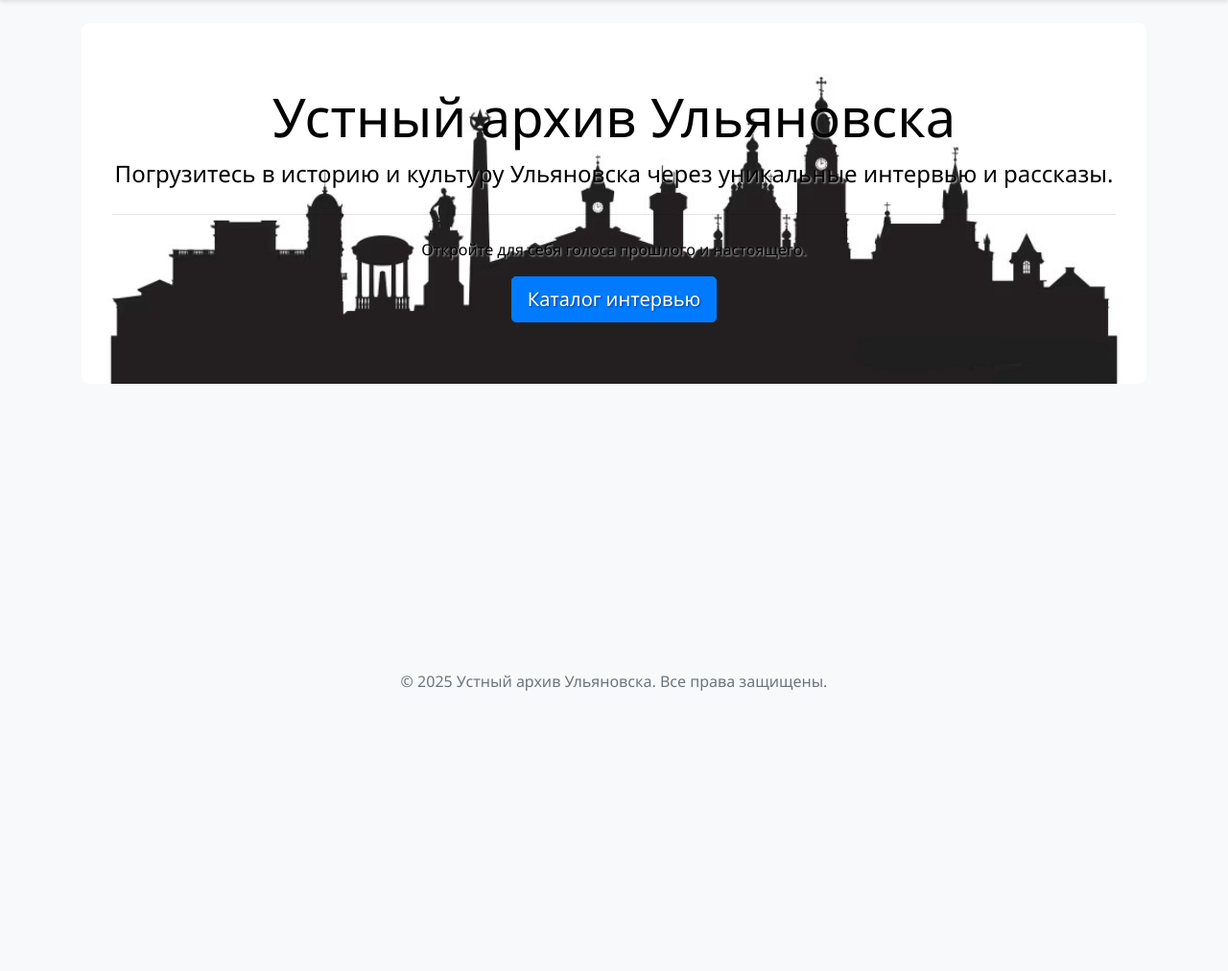
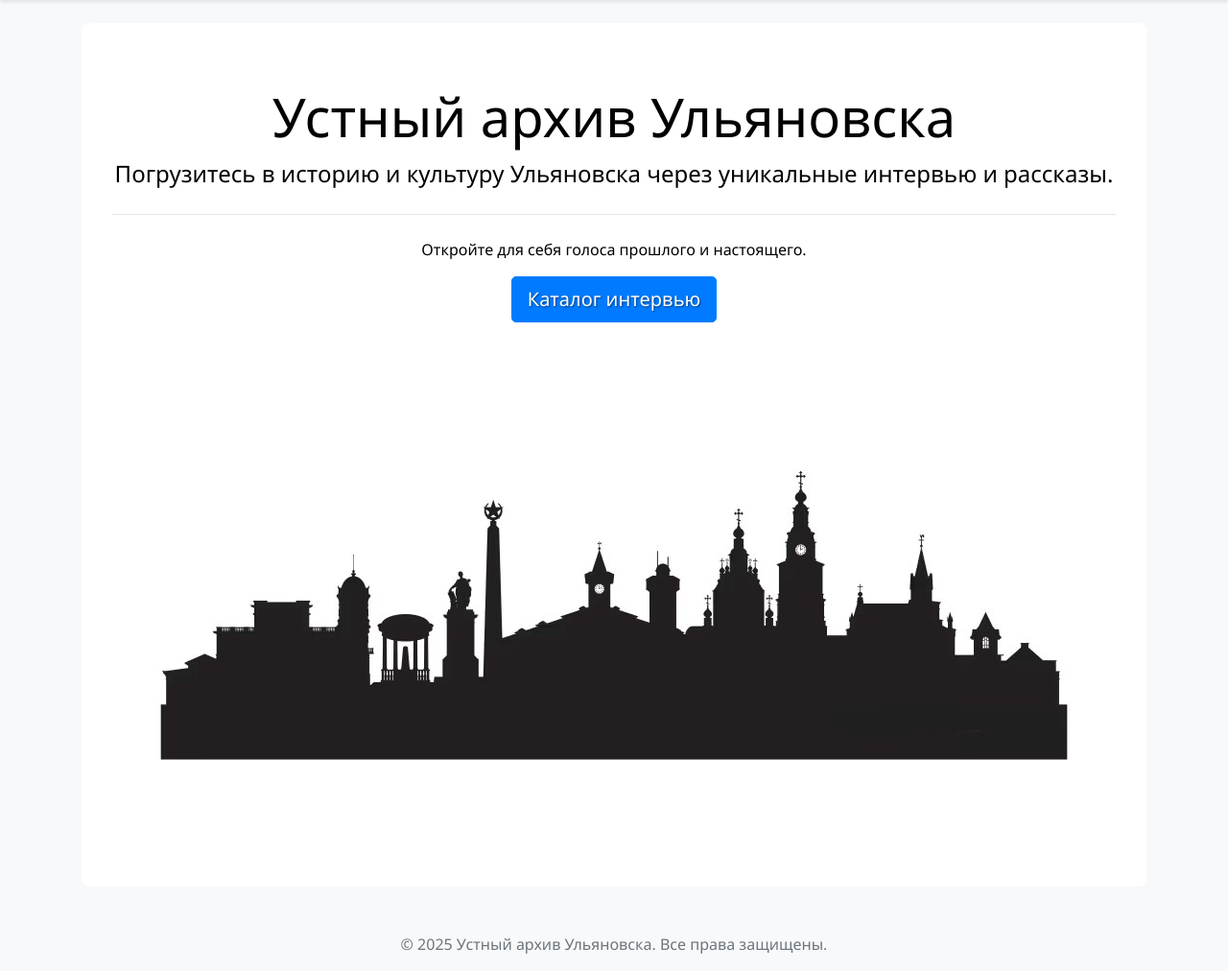
Before and after one commit to Iusemywalk88/project, a Django app: page / in a window 1280 px wide. Shown: the part 62-1074 px from the top of the page at 96% size. Before the commit the page ends 782 px from the top, so only its background shows below. Run offline with Django 5.2, Linux system fonts and the light colour scheme; some libraries are stand-ins or nearby versions.

Commit message:
Updated jumbotron with image and background color

```diff
--- a/ulsk_archive/archive/static/archive/css/style.css
+++ b/ulsk_archive/archive/static/archive/css/style.css
@@ -8,7 +8,8 @@ body {
 
 /* Jumbotron (homepage hero section) enhancements */
 .jumbotron {
-    color: #ffffff; /* White text for contrast */
+    background-color: white !important; /* red background */
+    color: #000000; /* Black text for contrast */
     border-radius: .5rem; /* Slightly rounded corners */
     text-shadow: 1px 1px 2px rgba(0,0,0,0.5); /* Subtle text shadow for readability */
 }
--- a/ulsk_archive/archive/templates/archive/base.html
+++ b/ulsk_archive/archive/templates/archive/base.html
@@ -9,7 +9,7 @@
     <!-- Bootstrap CSS -->
     <link href="https://stackpath.bootstrapcdn.com/bootstrap/4.5.2/css/bootstrap.min.css" rel="stylesheet">
     <!-- Custom CSS -->
-    <link href="{% static 'archive/css/style.css' %}" rel="stylesheet">
+    <link href="{% static 'archive/css/style.css' %}?v=3" rel="stylesheet">
     <style>
         body {
             display: flex;
@@ -23,10 +23,6 @@
             text-align: center;
         }
         .jumbotron {
-            background-image: url('{% static 'archive/img/new_background.jpg' %}');
-            background-size: cover;
-            background-position: center;
-            background-repeat: no-repeat;
             color: black; /* Changed to black for contrast */
             padding: 4rem 2rem;
             margin-bottom: 2rem;
--- a/ulsk_archive/archive/templates/archive/index.html
+++ b/ulsk_archive/archive/templates/archive/index.html
@@ -1,4 +1,5 @@
 {% extends 'archive/base.html' %}
+{% load static %}
 
 {% block content %}
 <div class="jumbotron text-center">
@@ -7,5 +8,6 @@
     <hr class="my-4">
     <p>Откройте для себя голоса прошлого и настоящего.</p>
     <a class="btn btn-primary btn-lg" href="{% url 'archive:catalog' %}" role="button">Каталог интервью</a>
+    <img src="{% static 'archive/img/new_background.jpg' %}" alt="Ulyanovsk" class="img-fluid mt-4">
 </div>
 {% endblock %}
```
